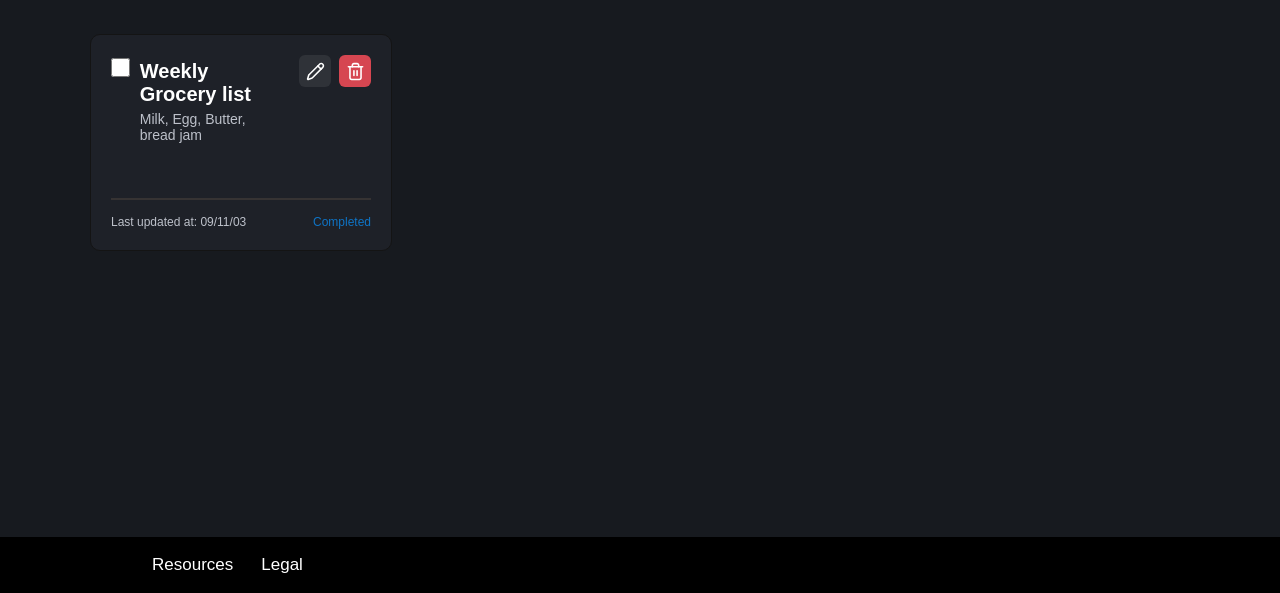
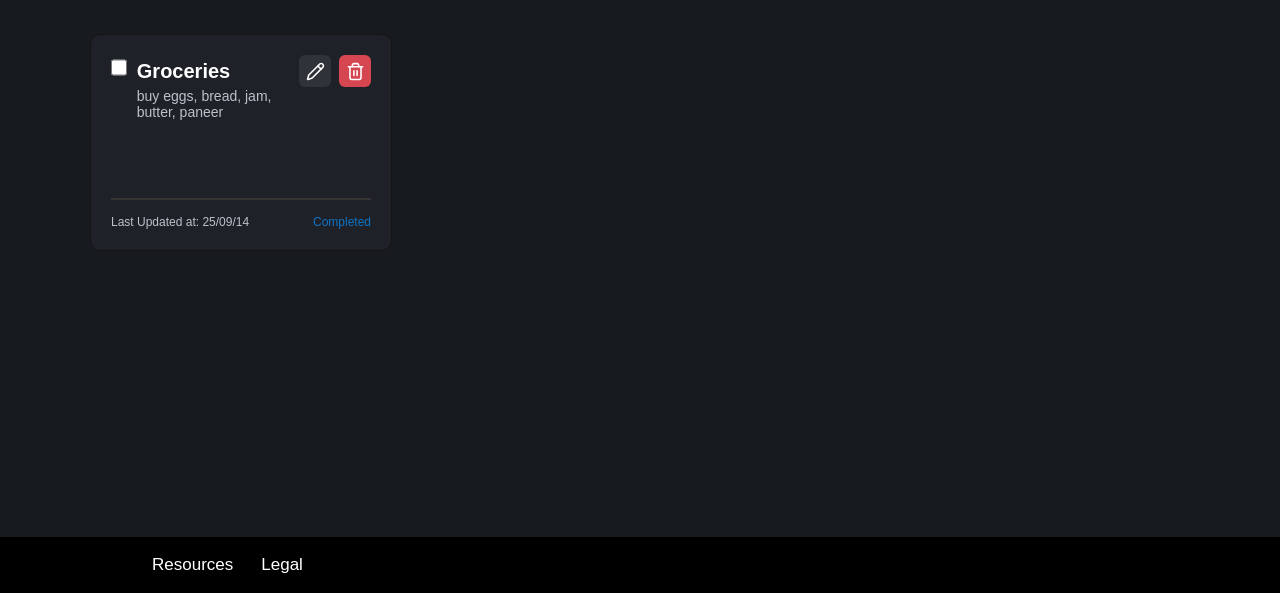
Before and after one commit to BlackSarkk/JS-projects, a plain HTML site: page 02_todoList/index.html in a window 1280 px wide. Both pictures are taken after a click on the element "+ Add Note". Shown: the part 207-800 px from the top of the page. Drawn offline with Linux system fonts and the light colour scheme.

Commit message:
Refactor note-taking app: update styles, implement createNote function

```diff
--- a/02_todoList/css/layoutComponentStyles.css
+++ b/02_todoList/css/layoutComponentStyles.css
@@ -90,7 +90,7 @@
   font-weight: 900;
 }
 
-#mid-bottom-ul {
+#mid-bottom > ul {
   display: flex;
   gap: 20px;
   flex-wrap: wrap;
--- a/02_todoList/css/noteComponentStyles.css
+++ b/02_todoList/css/noteComponentStyles.css
@@ -17,6 +17,8 @@
 #note{
     display: flex;
     gap: 10px;
+    width: 100%;
+    justify-content: space-between;
     /* border: 2px solid red; */
 }
 
--- a/02_todoList/index.html
+++ b/02_todoList/index.html
@@ -1,5 +1,6 @@
 <!DOCTYPE html>
 <html lang="en">
+
 <head>
     <meta charset="UTF-8">
     <meta name="viewport" content="width=device-width, initial-scale=1.0">
@@ -8,8 +9,10 @@
     <link rel="stylesheet" href="css/layoutComponentStyles.css">
     <link rel="stylesheet" href="css/noteComponentStyles.css">
     <link rel="stylesheet" href="css/noteDialogBox.css">
-    <script src="script.js" defer></script>
+    <script src="js/index.js" type="module" defer></script>
+    <!-- <script src="js/utils.js" defer></script> -->
 </head>
+
 <body>
     <header>
         <nav id="top" class="nav">
@@ -18,19 +21,19 @@
                 <div class="secondarybtn">Home</div>
                 <div class="secondarybtn">About</div>
             </div>
-            <div class="primarybtn btn-black">+ Add Note</div>
+            <div id="addNote1" class="primarybtn btn-black">+ Add Note</div>
         </nav>
     </header>
     <main>
         <div id="mid">
             <div id="mid-top">
                 <div id="mid-top-text">My Notes</div>
-                <div class="primarybtn btn-blue">+ Add New note</div>
+                <div id="addNote2" class="primarybtn btn-blue">+ Add New note</div>
 
             </div>
             <div id="mid-bottom">
                 <ul>
-                    <li>
+                    <!-- <li>
                         <div id="note">
                             <input id="checkbox" type="checkbox">
                             <div id="note-content">
@@ -38,15 +41,17 @@
                                 <div id="note-footer">Milk, Egg, Butter, bread jam</div>
                             </div>
                             <div id="note-edit">
-                                <div id="pencil-parent" class="mini-btn"><img src="./assets/pencil.svg" class="mini-btn-child" alt="delete"></div>
-                                <div id="dustbin-parent" class="mini-btn"><img src="./assets/dustbin.svg" class="mini-btn-child" alt="delete"></div>
+                                <div id="pencil-parent" class="mini-btn"><img src="./assets/pencil.svg"
+                                        class="mini-btn-child" alt="edit"></div>
+                                <div id="dustbin-parent" class="mini-btn"><img src="./assets/dustbin.svg"
+                                        class="mini-btn-child" alt="delete"></div>
                             </div>
                         </div>
                         <div id="note-parent-footer">
                             <div id="time-parent">Last updated at: 09/11/03</div>
                             <div id="status-parent">completed</div>
                         </div>
-                    </li>
+                    </li> -->
                 </ul>
             </div>
         </div>
@@ -59,12 +64,12 @@
             </div>
         </nav>
     </footer>
-    <!-- <div id="dialog">
+    <div id="dialog" style="display: none;">
         <div id="dialog-container">
 
             <div id="dialog-header">
                 <div id="close" onclick="">x</div>
-                <div id="dialog-header-title" ">Add Notes</div>
+                <div id="dialog-header-title">Add Notes</div>
                 <div id="dialog-header-desc">Enter the details for your new notes bleow</div>
             </div>
             <div id="dialog-mid">
@@ -80,6 +85,7 @@
                 <div class="primarybtn btn-blue">Save Note</div>
             </div>
         </div>
-    </div> -->
+    </div>
 </body>
+
 </html>
--- /dev/null
+++ b/02_todoList/js/create.js
@@ -0,0 +1,104 @@
+
+const ul = document.querySelector('ul')
+
+
+const createNote = (Header, Footer, Date, status) => {
+
+    // Creating Elements
+
+    let li = document.createElement("li")
+
+    let note = document.createElement("div")
+    note.id = "note"
+
+    let checkbox = Object.assign(document.createElement("input"), {
+        id: "checkbox",
+        type: "checkbox"
+    })
+
+    let noteContent = Object.assign(document.createElement("div"), {
+        id: "note-content",
+    })
+
+    let noteHeader = Object.assign(document.createElement('div'), {
+        id: "note-header"
+    })
+
+    let noteFooter = Object.assign(document.createElement('div'), {
+        id: "note-footer"
+    })
+
+    let noteEdit = Object.assign(document.createElement('div'), {
+        id: "note-edit"
+    })
+
+    let pencilParent = Object.assign(document.createElement('div'), {
+        id: "pencil-parent",
+        className: "mini-btn"
+    })
+
+    let pencilSVG = Object.assign(document.createElement('img'), {
+        src: "./assets/pencil.svg",
+        className: "mini-btn-child",
+        alt: "edit"
+    })
+
+    let dustbinParent = Object.assign(document.createElement('div'), {
+        id: "dustbin-parent",
+        className: "mini-btn"
+    })
+
+    let dustbinSVG = Object.assign(document.createElement('img'), {
+        src: "./assets/dustbin.svg",
+        className: "mini-btn-child",
+        alt: "delete"
+    })
+
+    let noteParentFooter = Object.assign(document.createElement('div'), {
+        id: "note-parent-footer"
+    })
+
+    let timeParent = Object.assign(document.createElement('div'), {
+        id: "time-parent"
+    })
+    let statusParent = Object.assign(document.createElement('div'), {
+        id: "status-parent"
+    })
+
+
+
+    // APPENDING
+
+    noteHeader.appendChild(document.createTextNode(Header))
+    noteFooter.appendChild(document.createTextNode(Footer))
+    noteContent.append(noteHeader, noteFooter)
+
+    pencilParent.appendChild(pencilSVG)
+    dustbinParent.appendChild(dustbinSVG)
+    noteEdit.append(pencilParent, dustbinParent)
+
+    note.append(checkbox, noteContent, noteEdit)
+
+    timeParent.appendChild(document.createTextNode(`Last Updated at: ${Date}`))
+    statusParent.appendChild(document.createTextNode(status))
+    noteParentFooter.append(timeParent, statusParent)
+
+    li.append(note, noteParentFooter)
+
+    ul.prepend(li)
+
+
+    // DELETE current LI
+
+    dustbinParent.addEventListener('click', (e)=>{ li.remove() })
+
+
+
+
+
+
+
+}
+
+
+export { createNote }
--- /dev/null
+++ b/02_todoList/js/index.js
@@ -0,0 +1,27 @@
+
+import { getDate } from "./utils.js"
+import { createNote } from "./create.js"
+
+
+const addNote1 = document.querySelector("#addNote1")
+const addNote2 = document.querySelector("#addNote2")
+
+
+
+addNote1.addEventListener('click', () => {
+    createNote(
+        "Groceries",
+        "buy eggs, bread, jam, butter, paneer",
+        getDate(),
+        "Completed"
+    );
+});
+
+addNote2.addEventListener('click', () => {
+    createNote(
+        "Gym",
+        "Go to gym @ 7AM straight",
+        getDate(),
+        "Completed"
+    );
+});
--- /dev/null
+++ b/02_todoList/js/utils.js
@@ -0,0 +1,11 @@
+
+const getDate = () => {
+  const d = new Date();
+  const year = String(d.getFullYear()).slice(-2); // last 2 digits
+  const month = String(d.getMonth() + 1).padStart(2, '0'); // months 0-11
+  const day = String(d.getDate()).padStart(2, '0');
+
+  return `${year}/${month}/${day}`;
+}
+
+export { getDate }
```
Also changed, not shown: 02_todoList/js/dialog.js (added, +9 -0 lines), 02_todoList/js/note.js (deleted), 02_todoList/js/otherFn.js (deleted).
